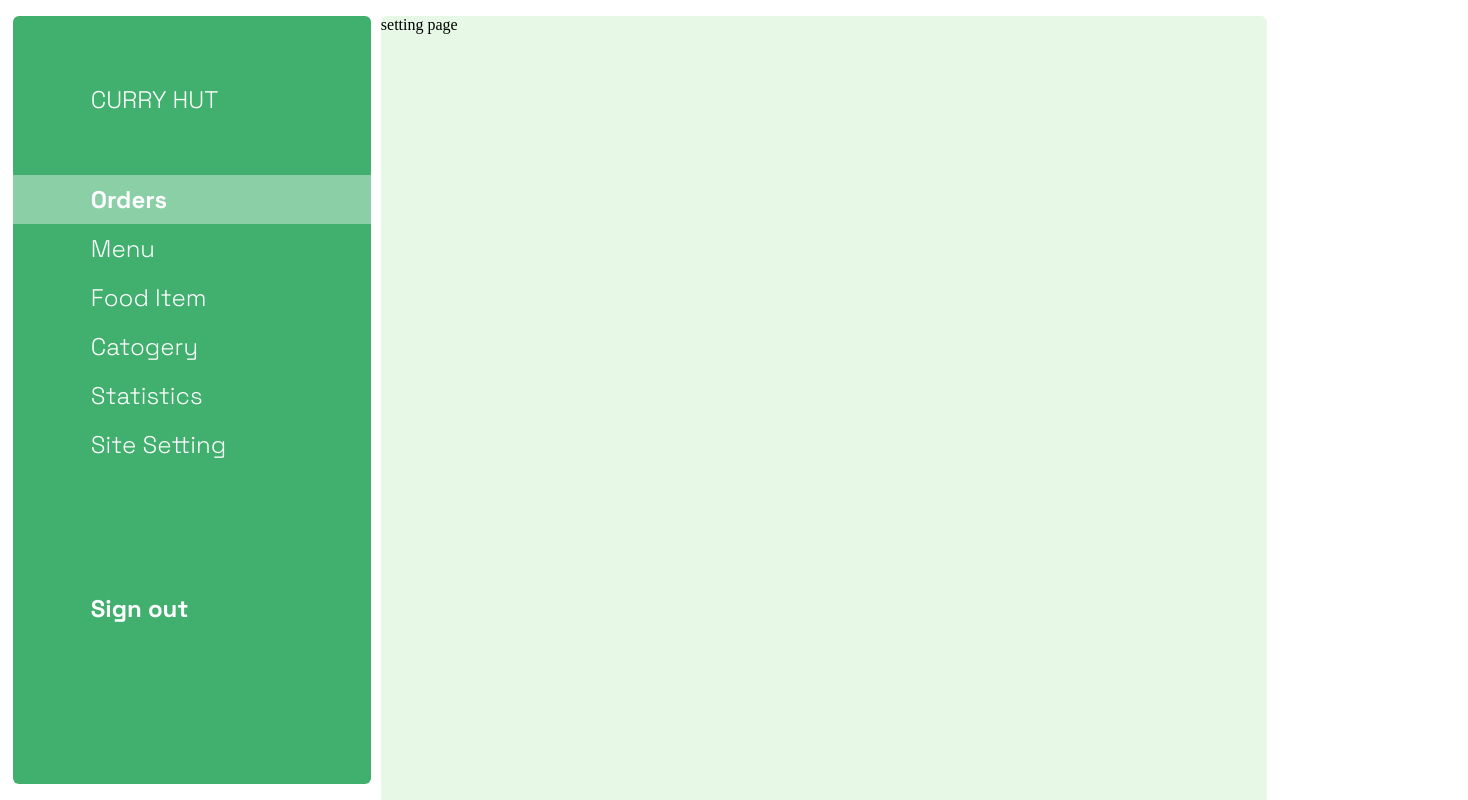
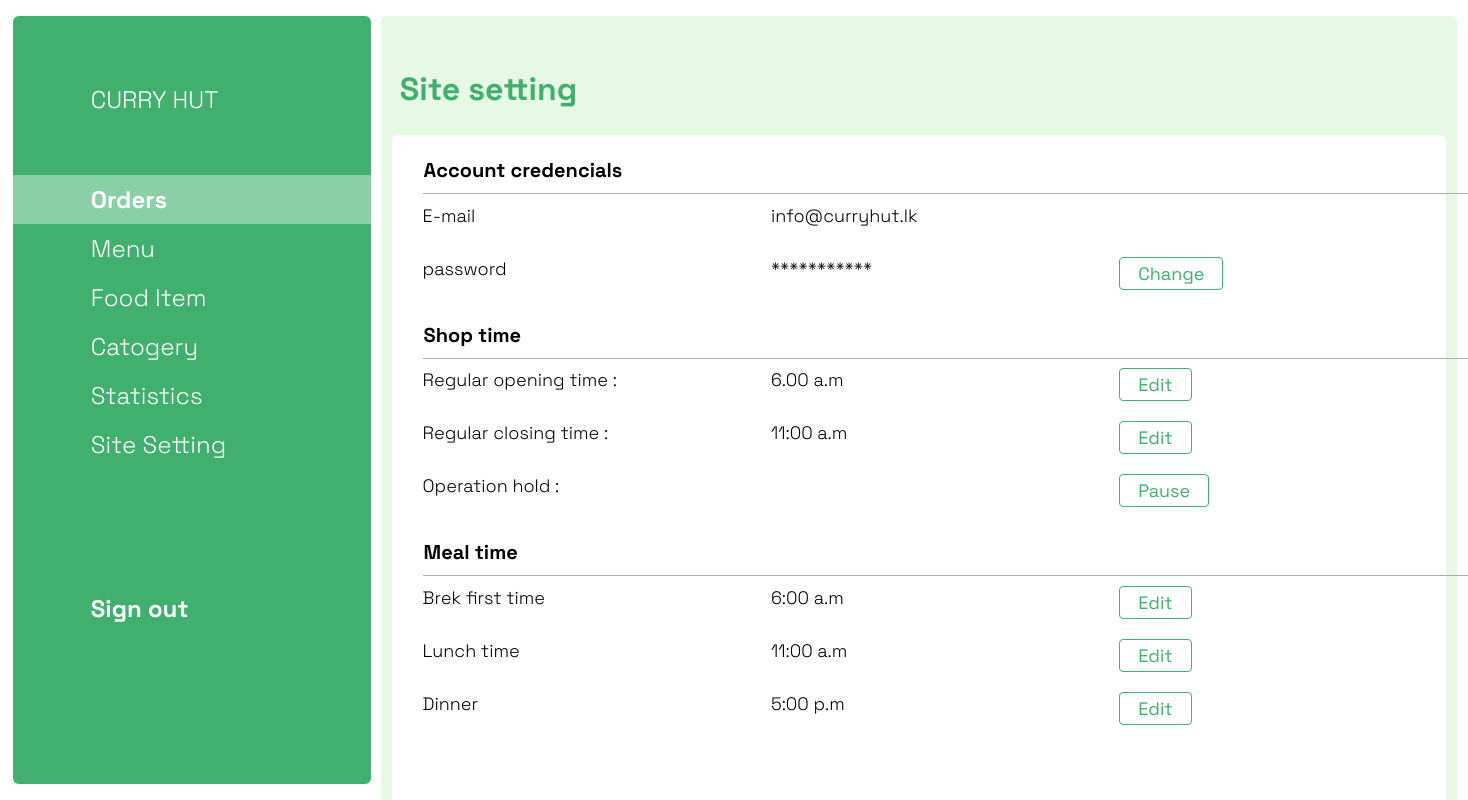
Before and after one commit to GayashanGamage/CurryHut-Restaurant-online-order-system, a Vue app: page /setting in a window 1280 px wide. Shown: the top 800 px of the page, 1468 px wide, since content can reach past the window. Built offline with nearby package versions, Linux system fonts and the light colour scheme; what vue-toast-notification would draw is missing.

Commit message:
edit site setting page

```diff
--- a/src/views/Subpages/Setting.vue
+++ b/src/views/Subpages/Setting.vue
@@ -1,16 +1,175 @@
 <template>
   <div class="s-level-one-container">
-    <p>setting page</p>
+    <h3 class="page-title">Site setting</h3>
+    <div class="s-level-two-container">
+      <div class="s-level-three-container">
+        <h4 class="sub-title">Account credencials</h4>
+        <hr class="ruller" />
+        <div class="s-level-four-container account">
+          <p id="account1" class="cell">E-mail</p>
+          <p id="account2" class="cell">info@curryhut.lk</p>
+          <p id="account3" class="cell">password</p>
+          <p id="account4" class="cell">***********</p>
+          <button class="action-button cell" id="account5">Change</button>
+        </div>
+        <h4 class="sub-title">Shop time</h4>
+        <hr class="ruller" />
+        <div class="s-level-four-container shop">
+          <p class="cell" id="shop1">Regular opening time :</p>
+          <p class="cell" id="shop2">6.00 a.m</p>
+          <button class="action-button cell" id="shop3">Edit</button>
+          <p class="cell" id="shop4">Regular closing time :</p>
+          <p class="cell" id="shop5">11:00 a.m</p>
+          <button class="action-button cell" id="shop6">Edit</button>
+          <p class="cell" id="shop7">Operation hold :</p>
+          <button class="action-button cell" id="shop8">Pause</button>
+        </div>
+        <h4 class="sub-title">Meal time</h4>
+        <hr class="ruller" />
+        <div class="s-level-four-container meal">
+          <p class="cell" id="meal1">Brek first time</p>
+          <p class="cell" id="meal2">6:00 a.m</p>
+          <button class="cell action-button" id="meal3">Edit</button>
+          <p class="cell" id="meal4">Lunch time</p>
+          <p class="cell" id="meal5">11:00 a.m</p>
+          <button class="cell action-button" id="meal6">Edit</button>
+          <p class="cell" id="meal7">Dinner</p>
+          <p class="cell" id="meal8">5:00 p.m</p>
+          <button class="cell action-button" id="meal9">Edit</button>
+        </div>
+      </div>
+    </div>
   </div>
 </template>
 
-<script setup></script>
+<script setup>
+import { useAuthonticationStore } from "@/stores/authontication";
+import { onBeforeMount, onBeforeUnmount } from "vue";
+
+const authontication = useAuthonticationStore();
+
+onBeforeMount(() => {
+  authontication.checkCookie();
+});
+
+onBeforeUnmount(() => {
+  authontication.checkCookie();
+});
+</script>
 
 <style scoped>
 .s-level-one-container {
   background: rgba(207, 244, 206, 0.5);
   width: 100%;
-  height: 1000px;
+  height: auto;
   border-radius: 6px;
 }
+
+.page-title {
+  color: #41b06e;
+  font-family: "Space Grotesk";
+  font-size: 32px;
+  font-weight: 700;
+  padding: 53px 0px 0px 19px;
+}
+.s-level-two-container {
+  display: flex;
+  justify-content: center;
+  align-items: center;
+  height: auto;
+}
+.s-level-three-container {
+  width: 98%;
+  height: auto;
+  border-radius: 6px;
+  background: #fff;
+  margin-top: 26px;
+  margin-bottom: 15px;
+}
+.sub-title {
+  color: #000;
+  font-family: "Space Grotesk";
+  font-size: 20px;
+  font-weight: 700;
+  margin: 22px 0px 10px 32px;
+}
+.ruller {
+  width: 1045px;
+  height: 0.6px;
+  background-color: rgb(172, 172, 172);
+  border: 0px;
+  margin-left: 31px;
+}
+.account {
+  width: 1045px;
+  margin-left: 31px;
+  display: grid;
+  grid-template-columns: repeat(3, 1fr);
+  grid-template-rows: repeat(2, 1fr);
+  grid-template-areas:
+    "email emailData . "
+    "password passwordData actionButton";
+}
+
+#account1 {
+  grid-area: email;
+}
+#account2 {
+  grid-area: emailData;
+}
+#account3 {
+  grid-area: password;
+}
+#account4 {
+  grid-area: passwordData;
+}
+#account5 {
+  grid-area: actionButton;
+}
+.cell {
+  color: #000;
+  font-family: "Space Grotesk";
+  font-size: 18px;
+  font-style: normal;
+  font-weight: 300;
+  line-height: normal;
+  margin: 10px 0px;
+}
+.action-button {
+  font-size: 18px;
+  border-radius: 4px;
+  border: 1.5px solid #41b06e;
+  background: #fff;
+  color: #41b06e;
+  font-family: "Space Grotesk";
+  font-size: 18px;
+  font-weight: 400;
+  padding: 4px 18px;
+  width: fit-content;
+}
+.action-button:hover {
+  background: #41b06e;
+  color: #fff;
+}
+.shop {
+  width: 1045px;
+  margin-left: 31px;
+  display: grid;
+  grid-template-columns: repeat(3, 1fr);
+  grid-template-rows: repeat(3, 1fr);
+  grid-template-areas:
+    "open open-time open-button"
+    "close close-time close-button"
+    "hold . hold-button";
+}
+#shop8 {
+  grid-area: hold-button;
+}
+.meal {
+  width: 1045px;
+  margin-left: 31px;
+  padding-bottom: 80px;
+  display: grid;
+  grid-template-columns: repeat(3, 1fr);
+}
 </style>
```
